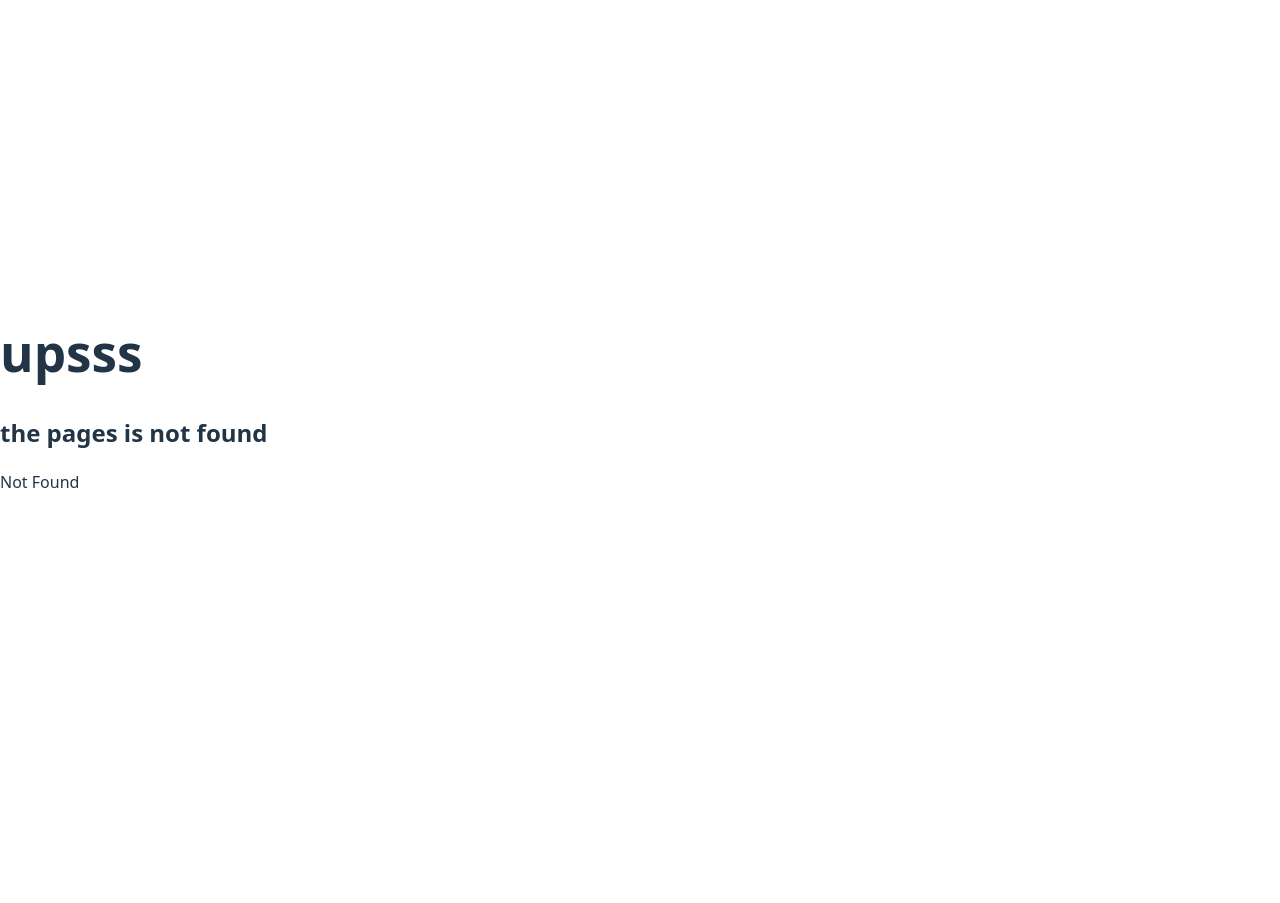
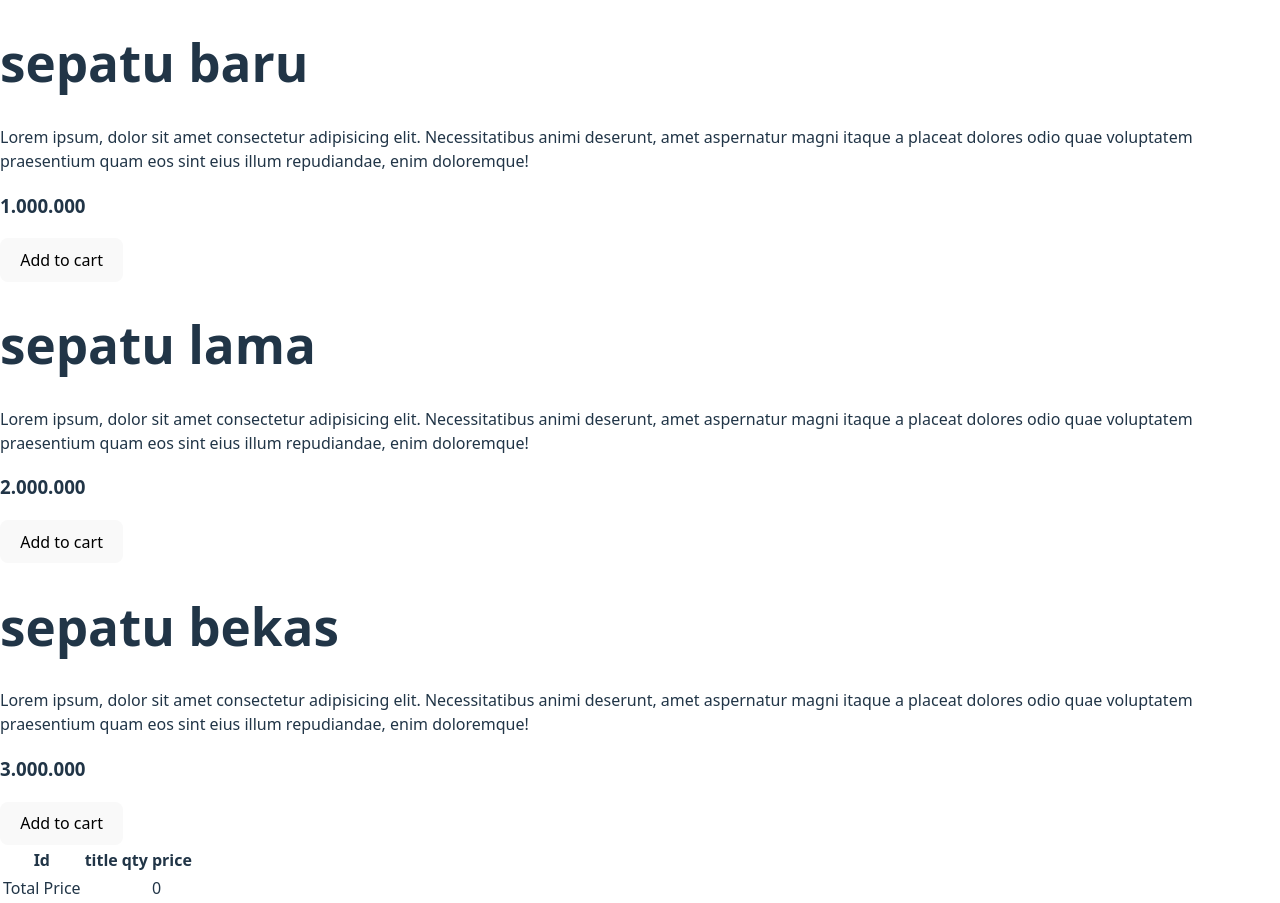
Before and after one commit to Asepm04/React_dasar, a React (Vite) app: page /products in a window 1280 px wide. Before the commit this address had no page. Before the commit the page ends 800 px from the top, so only its background shows below. Built offline with nearby package versions, Linux system fonts and the light colour scheme.

Commit message:
update useEffect dan localStorage

```diff
--- a/src/component/Product.jsx
+++ b/src/component/Product.jsx
@@ -28,9 +28,12 @@ const Body = (props) =>
 
 const Footer = (props) =>
 {
-    const {price} = props;
+    const {price,onClick} = props;
     return (
-        <h3>{price}</h3>
+       <div>
+         <h3>{price}</h3>
+         <button onClick={onClick}> Add to cart</button>
+       </div>
     )
 }
 
--- a/src/main.jsx
+++ b/src/main.jsx
@@ -6,6 +6,7 @@ import CounterApp from './counter/CounterApp'
 import ErrorPage from './pages/404'
 import LoginPage from './pages/LoginPage'
 import ProductCard from './pages/ProductCard'
+import Products from './pages/Products'
 
 const router = createBrowserRouter([
   {
@@ -24,6 +25,10 @@ const router = createBrowserRouter([
   {
     path:'/product',
     element:<ProductCard/>
+  },
+  {
+    path:'/products',
+    element:<Products/>
   }
 ]);
 createRoot(document.getElementById('root')).render(
--- /dev/null
+++ b/src/pages/Products.jsx
@@ -0,0 +1,146 @@
+import Product from '../component/Product'
+import {useState,useEffect} from 'react'
+
+
+const Products = () =>
+{
+    const data =
+    [
+        {
+            id:1,
+            title:"sepatu baru",
+            body : `Lorem ipsum, dolor sit amet consectetur adipisicing elit. Necessitatibus animi deserunt,
+                    amet aspernatur magni itaque a placeat dolores odio quae voluptatem
+                    praesentium quam eos sint eius illum repudiandae, enim doloremque!`,
+            price : 1000000
+        },
+        {
+            id:2,
+            title :"sepatu lama",
+            body : `Lorem ipsum, dolor sit amet consectetur adipisicing elit. Necessitatibus animi deserunt,
+                    amet aspernatur magni itaque a placeat dolores odio quae voluptatem
+                    praesentium quam eos sint eius illum repudiandae, enim doloremque!`,
+            price : 2000000
+        },
+        {
+            id:3,
+            title: "sepatu bekas",
+            body : `Lorem ipsum, dolor sit amet consectetur adipisicing elit. Necessitatibus animi deserunt,
+                    amet aspernatur magni itaque a placeat dolores odio quae voluptatem
+                    praesentium quam eos sint eius illum repudiandae, enim doloremque!`,
+            price : 3000000
+        }
+    ];
+
+
+    const [cart,setCart] = useState([]);
+    const [totalPrice,setTotalPrice] = useState(0);
+
+    useEffect( ()=>
+        {
+            setCart(JSON.parse(localStorage.getItem("cart")) || []);
+        },[]);
+
+    const handleClick = (id) =>
+    {
+        setCart(prevCart =>
+        {
+            const existingQty = prevCart.find(item => item.id === id);
+            if(existingQty)
+            {
+               return prevCart.map(items=> items.id === id ? {...items ,qty : items.qty+1} : {...items})
+            }
+            else
+            {
+                return [
+                    ...prevCart,
+                    {
+                        id,
+                        qty:1
+                    }
+                ]
+            }
+
+        } );
+    }
+
+
+    useEffect(()=>
+    {
+      if(cart.length > 0)
+      {
+        const sum =  cart.reduce((acc,item) =>
+            {
+                const price = data.find(product => product.id === item.id);
+                return acc + price.price * item.qty;
+            }
+            ,0);
+            setTotalPrice(sum);
+            localStorage.setItem("cart",JSON.stringify(cart));
+      }
+
+    },[cart]);
+
+
+    return (
+        <div>
+        <Product>
+            {
+                data.map(item =>
+
+                    <div key={item.id}>
+                        <Product.Header  title={item.title}/>
+                        <Product.Body >
+                            <p>
+                                {item.body}
+                            </p>
+                        </Product.Body>
+                        <Product.Footer  price={item.price.toLocaleString("id-ID",{styles:"currency",currency:"IDR"})} onClick={()=>{handleClick(item.id)}}/>
+                    </div>
+
+                )
+            }
+        </Product>
+
+        <table>
+            <thead>
+                <tr>
+                    <th>Id</th>
+                    <th>title</th>
+                    <th>qty</th>
+                    <th>price</th>
+                </tr>
+            </thead>
+            <tbody>
+            {cart.map(items=>
+                {
+                    const product = data.find(item=> item.id === items.id)
+                    return (
+                        <tr key={items.id}>
+                            <td>{product.id}</td>
+                            <td>{product.title}</td>
+                            <td>{items.qty}</td>
+                            <td>{(items.qty * product.price).toLocaleString("id-ID",{styles:"currency",currency:"IDR"})}</td>
+                         </tr>
+                    )
+                }
+
+             )}
+             <tr>
+                <td>Total Price</td>
+                <td></td>
+                <td></td>
+                <td>{totalPrice}</td>
+             </tr>
+
+            </tbody>
+        </table>
+
+
+        </div>
+
+
+    )
+}
+
+export default Products;
```
